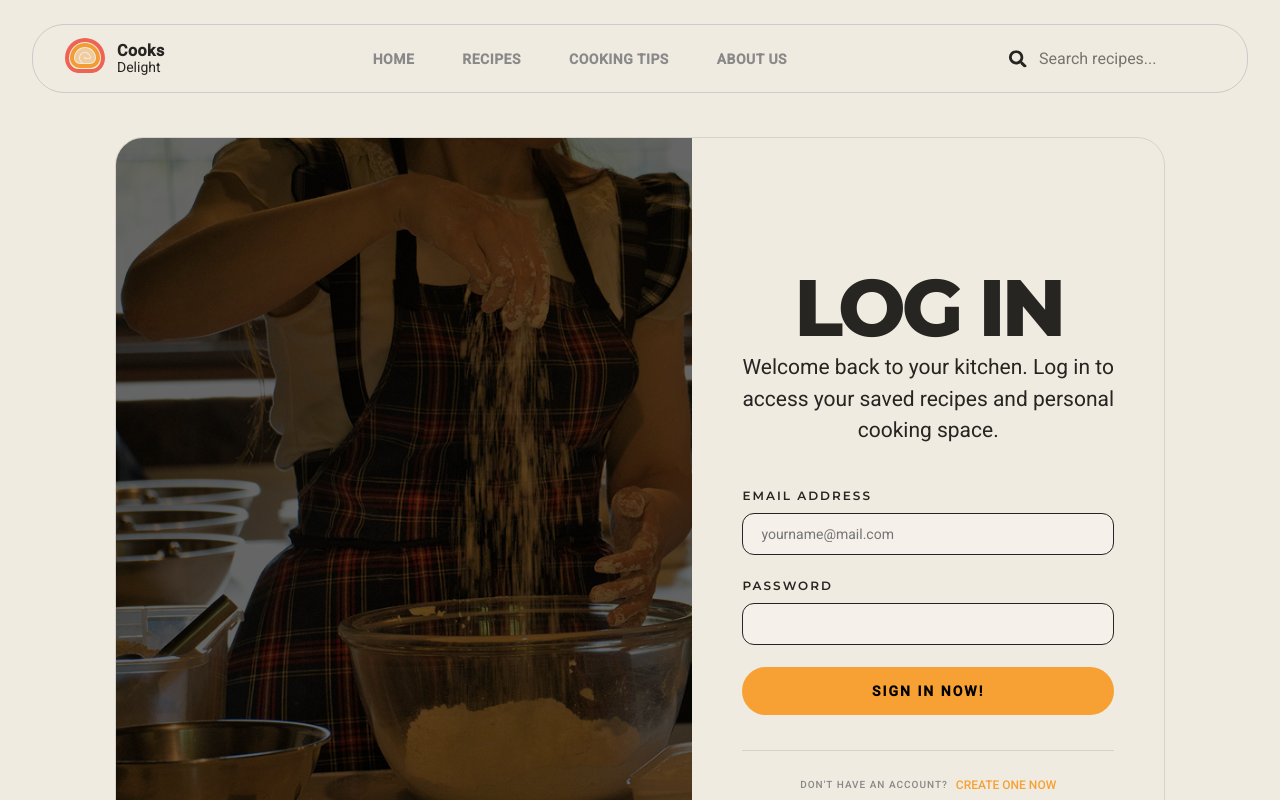
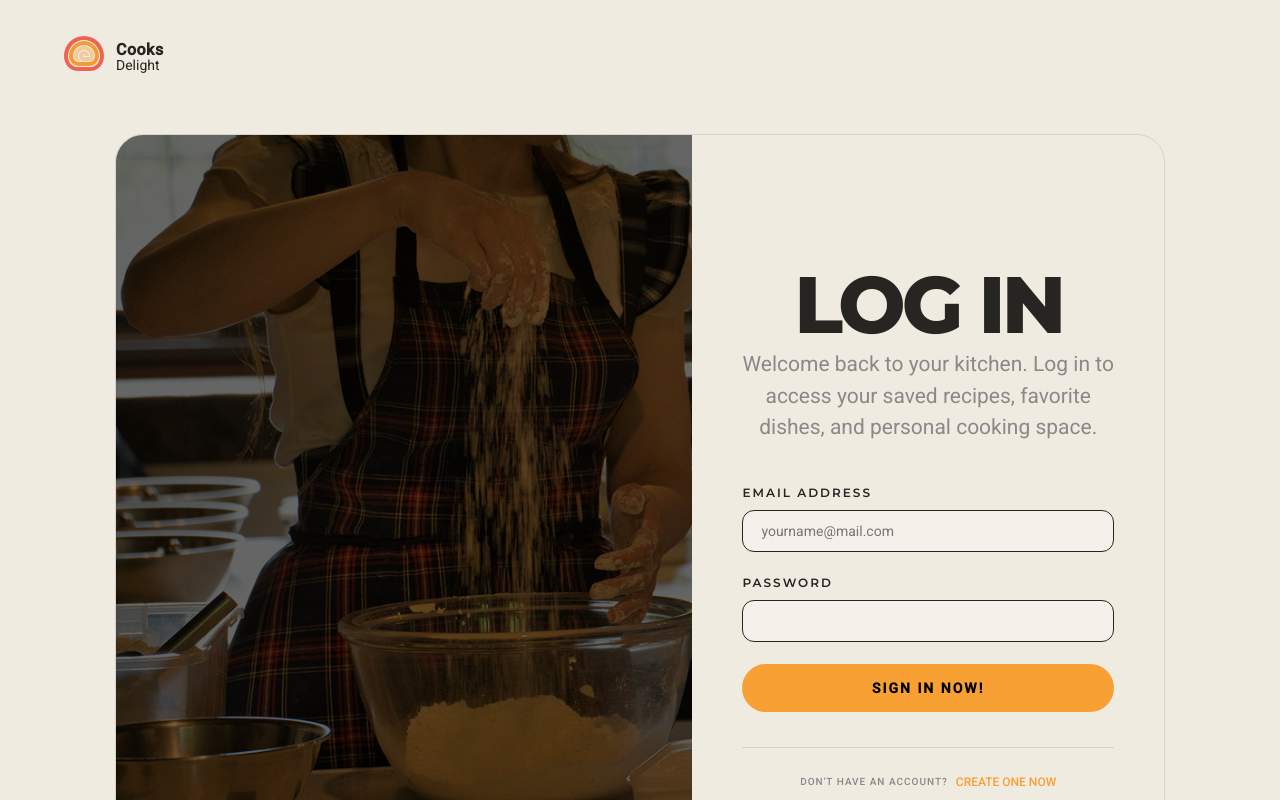
Before and after one commit to Asmaa-Edris/Cooks-Delight, a React (Vite) app in the folder cooks-delight/: page /login in a window 1280 px wide. Shown: the top 800 px of the page. Built offline with nearby package versions, Linux system fonts and the light colour scheme.

Commit message:
enhance style and ui

```diff
--- a/cooks-delight/package.json
+++ b/cooks-delight/package.json
@@ -14,6 +14,7 @@
     "@fortawesome/react-fontawesome": "^3.3.1",
     "axios": "^1.14.0",
     "framer-motion": "^12.38.0",
+    "lucide-react": "^1.14.0",
     "material-symbols": "^0.44.4",
     "react": "^19.2.4",
     "react-dom": "^19.2.4",
--- a/cooks-delight/src/components/layout/navbar/Navbar.css
+++ b/cooks-delight/src/components/layout/navbar/Navbar.css
@@ -287,4 +287,11 @@ body {
 .auth-navbar {
   border-bottom: none !important;
   border: none !important;
+
 }
+
+.auth-navbar .nav-links,
+.auth-navbar .nav-actions,
+.auth-navbar .menu-btn {
+  display: none !important;
+}
--- a/cooks-delight/src/components/layout/navbar/Navbar.jsx
+++ b/cooks-delight/src/components/layout/navbar/Navbar.jsx
@@ -21,9 +21,10 @@ export default function Navbar() {
       navigate(`/search`);
     }
   };
+  const isAuthPage = location.pathname === "/signup" || location.pathname === "/login"
 
   return (
-    <nav className={`navbar ${menuOpen ? "navbar-expanded" : ""}`}>
+    <nav className={`navbar ${menuOpen ? "navbar-expanded" : ""} ${isAuthPage ? "auth-navbar" : ""}`}>
       {!menuOpen ? (
         <>
           <Link to="/" className="banner__brand">
--- a/cooks-delight/src/pages/Blog/Blog.jsx
+++ b/cooks-delight/src/pages/Blog/Blog.jsx
@@ -2,11 +2,12 @@ import React, { useEffect, useState } from 'react';
 import './Blog.css';
 import { useParams } from 'react-router-dom';
 import { FontAwesomeIcon } from '@fortawesome/react-fontawesome';
-import { faClock, faBellConcierge, faWeightScale } from '@fortawesome/free-solid-svg-icons';
-import { FaFacebook, FaInstagram, FaYoutube } from 'react-icons/fa';
+import { faClock, faBellConcierge, faWeight } from '@fortawesome/free-solid-svg-icons';
+import { FaFacebook, FaInstagram, FaWeightHanging, FaYoutube } from 'react-icons/fa';
 import pizzaImg from '../../assets/images/pizza.png';
 import RecipeSlider from "../../components/recipes/recipeSlider/RecipeSlider";
 import { recipeService } from "../../services/recipeService";
+import { Weight } from 'lucide-react';
 
 const normalizeRecipe = (recipe = {}) => ({
     title: recipe.title || recipe.name || "Untitled Recipe",
@@ -112,7 +113,7 @@ const Blog = () => {
                                 <FontAwesomeIcon icon={faClock} /> {displayData.time}
                             </div>
                             <div className="meta-item">
-                                <FontAwesomeIcon icon={faWeightScale} /> {displayData.difficulty}
+                                <Weight style={{ height: "1rem", width: "1rem" }} />{displayData.difficulty}
                             </div>
                             <div className="meta-item">
                                 <FontAwesomeIcon icon={faBellConcierge} /> {displayData.serves}
--- a/cooks-delight/src/pages/Login/loginform.jsx
+++ b/cooks-delight/src/pages/Login/loginform.jsx
@@ -35,8 +35,7 @@ const LoginForm = () => {
       </motion.h2>
 
       <p className="welcome-text">
-        Welcome back to your kitchen. Log in to access your saved recipes and personal cooking space.
-      </p>
+        Welcome back to your kitchen. Log in to access your saved recipes, favorite dishes, and personal cooking space.      </p>
 
       <form onSubmit={handleSubmit}>
         <div className="input-group">
--- a/cooks-delight/src/pages/Login/loginstyle.css
+++ b/cooks-delight/src/pages/Login/loginstyle.css
@@ -1,5 +1,5 @@
 .login-page {
-  min-height:500px;
+  min-height: 500px;
   display: flex;
   align-items: center;
   justify-content: center;
@@ -46,7 +46,7 @@
 .login-form p.welcome-text {
   margin-bottom: 40px;
   font-family: "Roboto", sans-serif;
-  color: var(--text-dark);
+  color: var(--text-gray);
   text-align: center;
   font-size: var(--fs-p1);
   font-weight: 400;
@@ -113,7 +113,7 @@
 .footer-text {
   margin-top: 35px;
   text-align: left;
-  border-top: 1px solid rgba(0,0,0,0.1);
+  border-top: 1px solid rgba(0, 0, 0, 0.1);
   padding-top: 25px;
   display: flex;
   flex-direction: row;
@@ -145,6 +145,12 @@
     grid-template-columns: 1fr;
     max-width: 450px;
   }
-  .login-image { display: none; }
-  .login-form h2 { font-size: 50px; }
+
+  .login-image {
+    display: none;
+  }
+
+  .login-form h2 {
+    font-size: 50px;
+  }
 }
```
Also changed, not shown: 1 other file (tests, documents, lock files or other folders).
